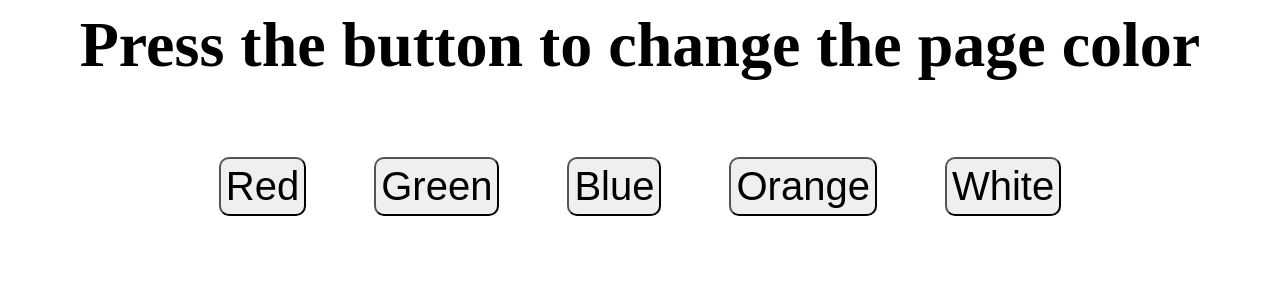
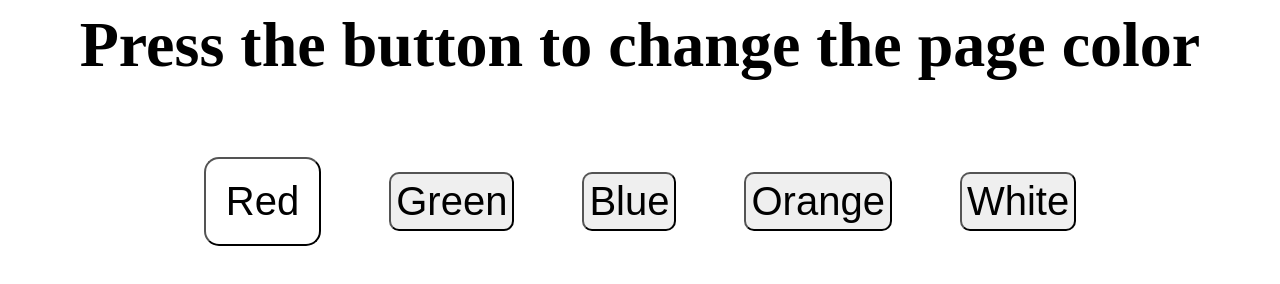
Before and after one commit to TNDEVIL4U/Web-development-mini-projects, a plain HTML site: page index.html in a window 1280 px wide. In both pictures the pointer is over the button "Red". Drawn offline with Linux system fonts and the light colour scheme.

Commit message:
Update style.css

```diff
--- a/style.css
+++ b/style.css
@@ -13,4 +13,11 @@ button{
     padding : 5px;
     margin: 4lvh;
     text-align: center;
+
 }
+button:hover{
+    border-radius: 15px;
+    color: black;
+    padding: 20px;
+    background-color: white;
+}
```
